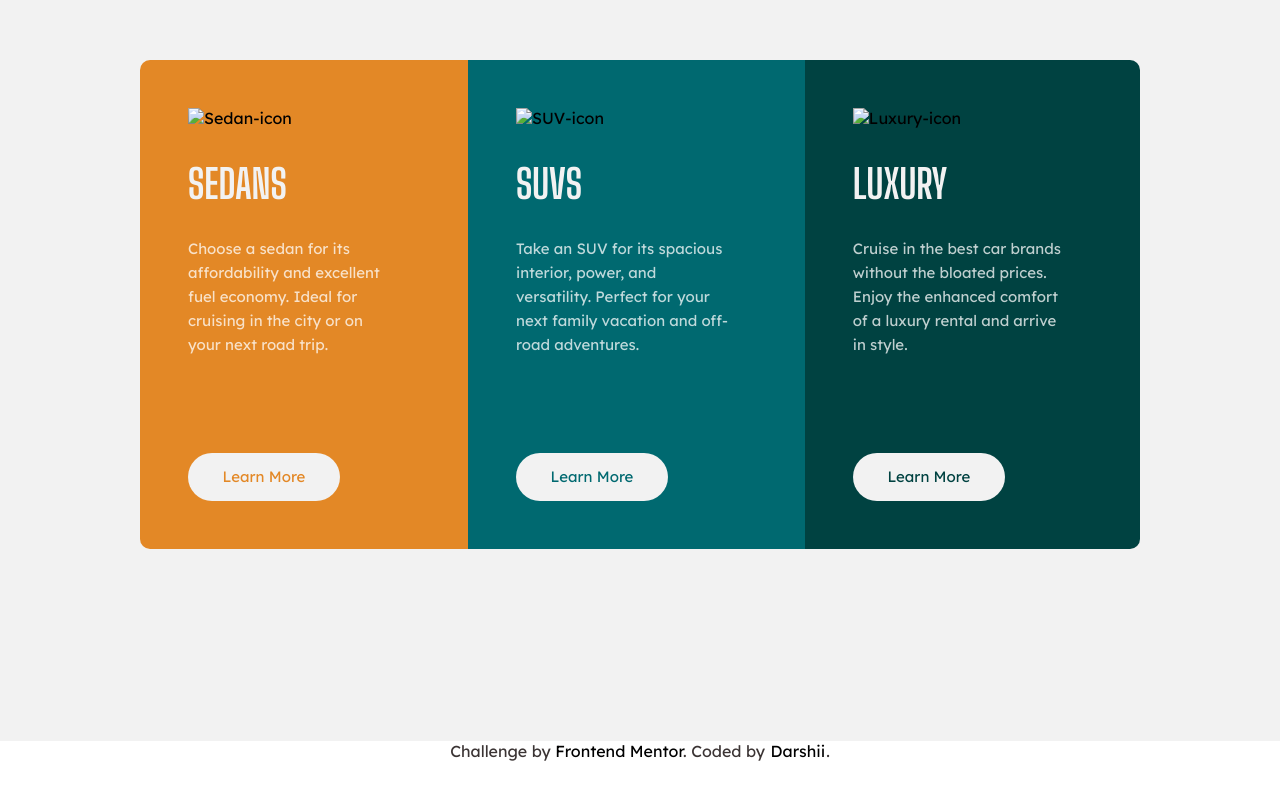
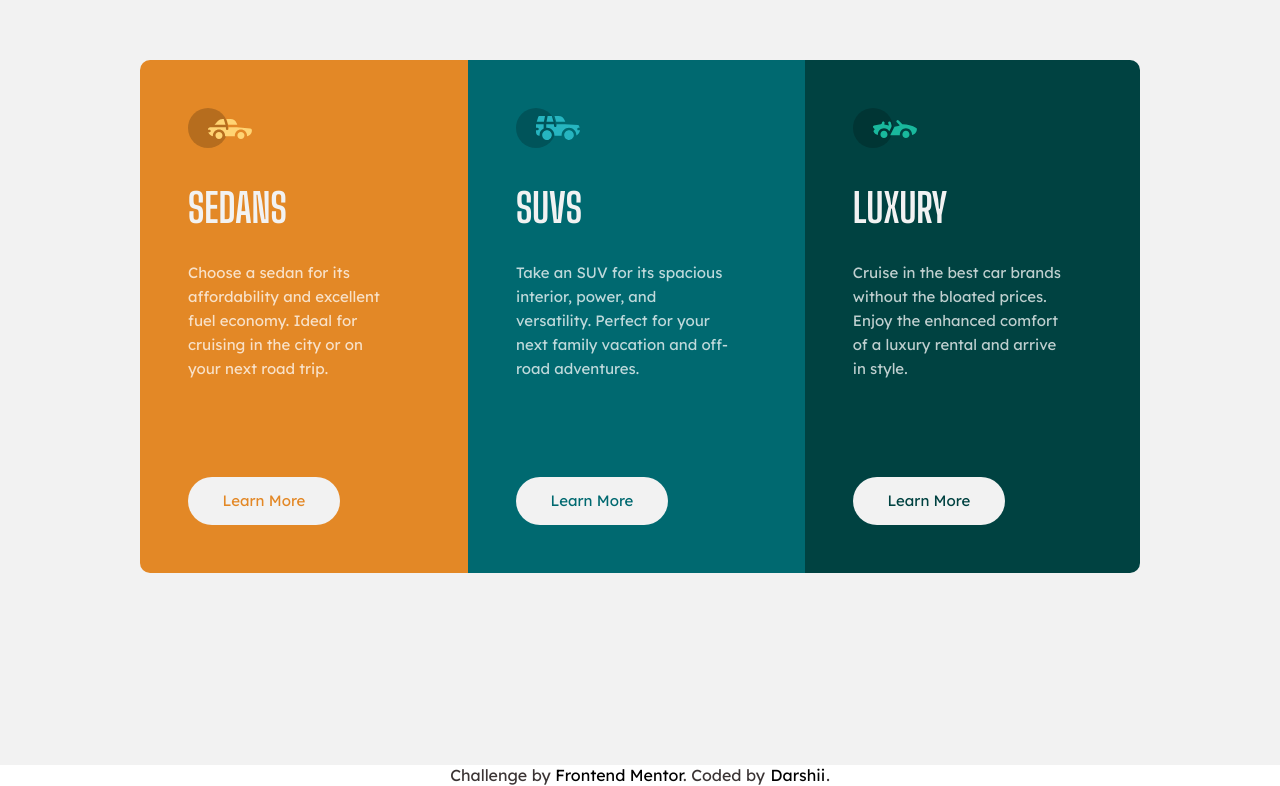
Before and after one commit to darshii98/3-card-component, a plain HTML site: page index.html in a window 1280 px wide. Shown: the part 132-918 px from the top of the page. Before the commit the page ends 894 px from the top, so only its background shows below. Drawn offline with Linux system fonts and the light colour scheme; the site is published under a folder, as on GitHub Pages, so addresses that start at the root find nothing.

Commit message:
Initial Commit

```diff
--- a/index.html
+++ b/index.html
@@ -21,7 +21,7 @@
     <section class="container">
       <div class="card-component row">
         <div class="card card-1">
-          <img src="/images/icon-sedans.svg" alt="Sedan-icon">
+          <img src="./images/icon-sedans.svg" alt="Sedan-icon">
           <div class="details">
             <h1>Sedans</h1>
             <p>Choose a sedan for its affordability and excellent fuel economy. Ideal for cruising in the city
@@ -30,7 +30,7 @@
           <button class="btn-learn-more btn-lm-1">learn more</button>
         </div>
         <div class="card card-2">
-          <img src="/images/icon-suvs.svg" alt="SUV-icon">
+          <img src="./images/icon-suvs.svg" alt="SUV-icon">
           <div class="details">
             <h1>Suvs</h1>
             <p>Take an SUV for its spacious interior, power, and versatility. Perfect for your next family vacation
@@ -39,7 +39,7 @@
           <button class="btn-learn-more btn-lm-2">learn more</button>
         </div>
         <div class="card card-3">
-          <img src="/images/icon-luxury.svg" alt="Luxury-icon">
+          <img src="./images/icon-luxury.svg" alt="Luxury-icon">
           <div class="details">
             <h1>Luxury</h1>
             <p>Cruise in the best car brands without the bloated prices. Enjoy the enhanced comfort of a luxury
```
